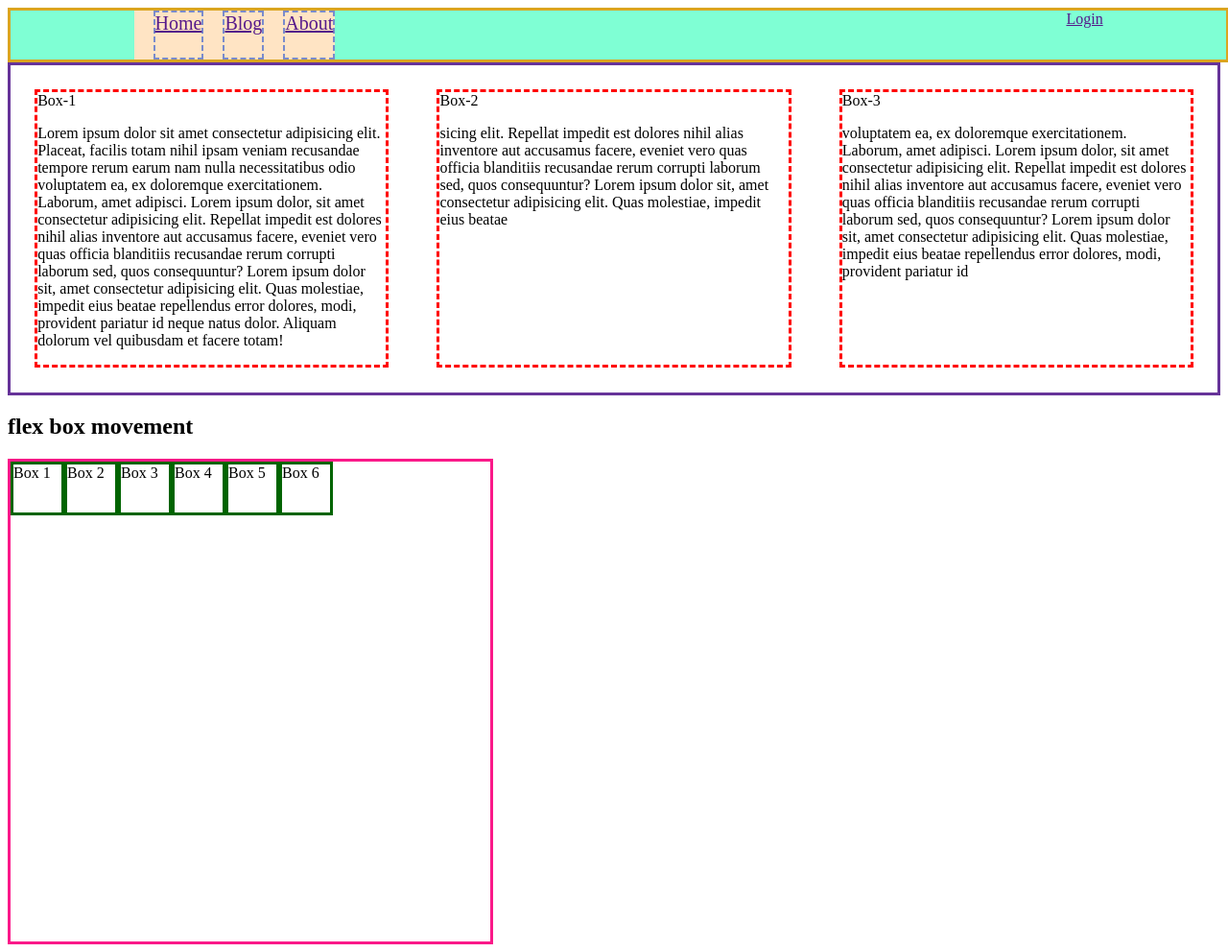
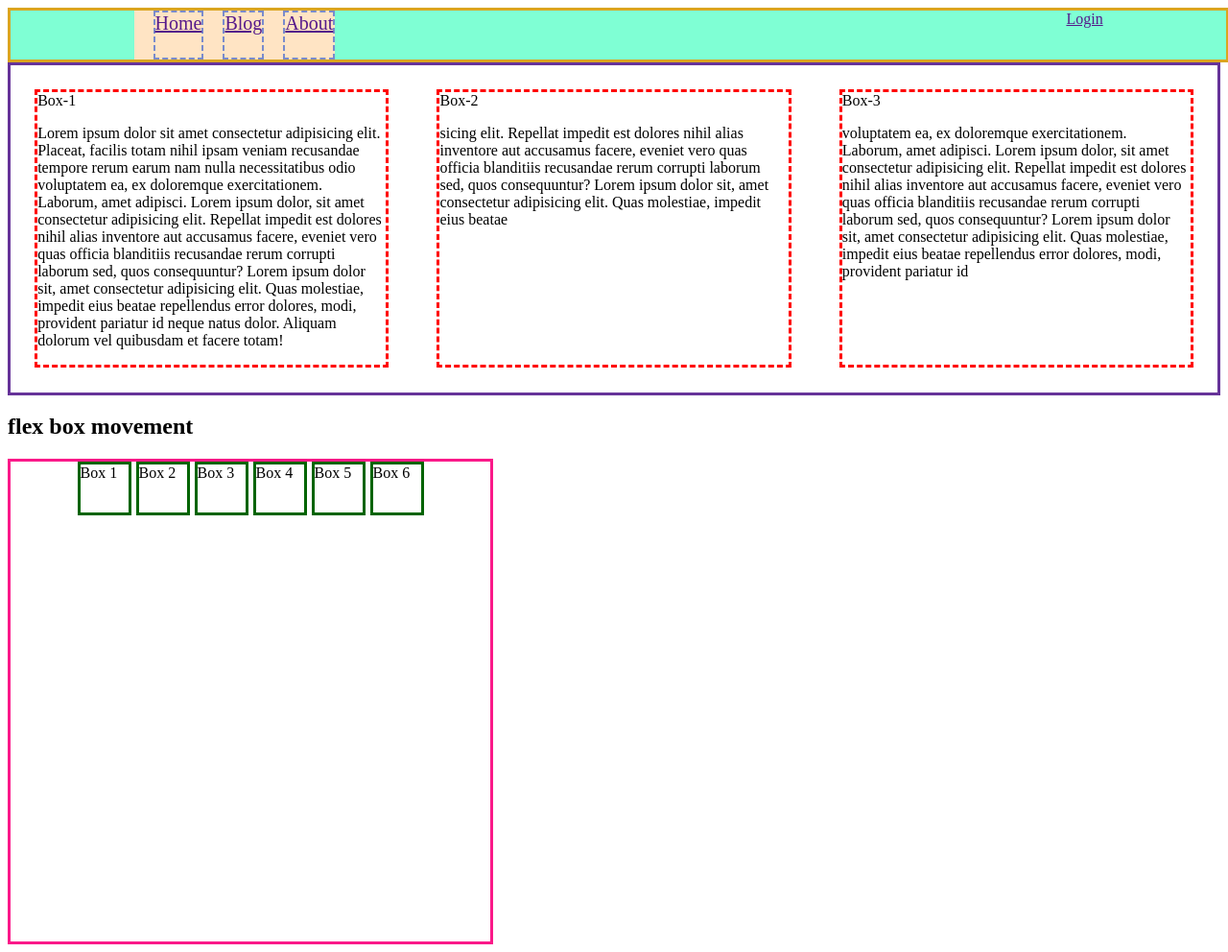
Before and after one commit to joyhasan08/simple-responsiv-leyout, a plain HTML site: page index.html in a window 1280 px wide. Shown: the whole page at 96% size. Drawn offline with Linux system fonts and the light colour scheme.

Commit message:
last commit tonight

```diff
--- a/style.css
+++ b/style.css
@@ -50,4 +50,7 @@
     height: 500px;
     width: 500px;
     display: flex;
+    justify-content: center;
+    gap: 5px;
+    flex-wrap: wrap;
 }
```
